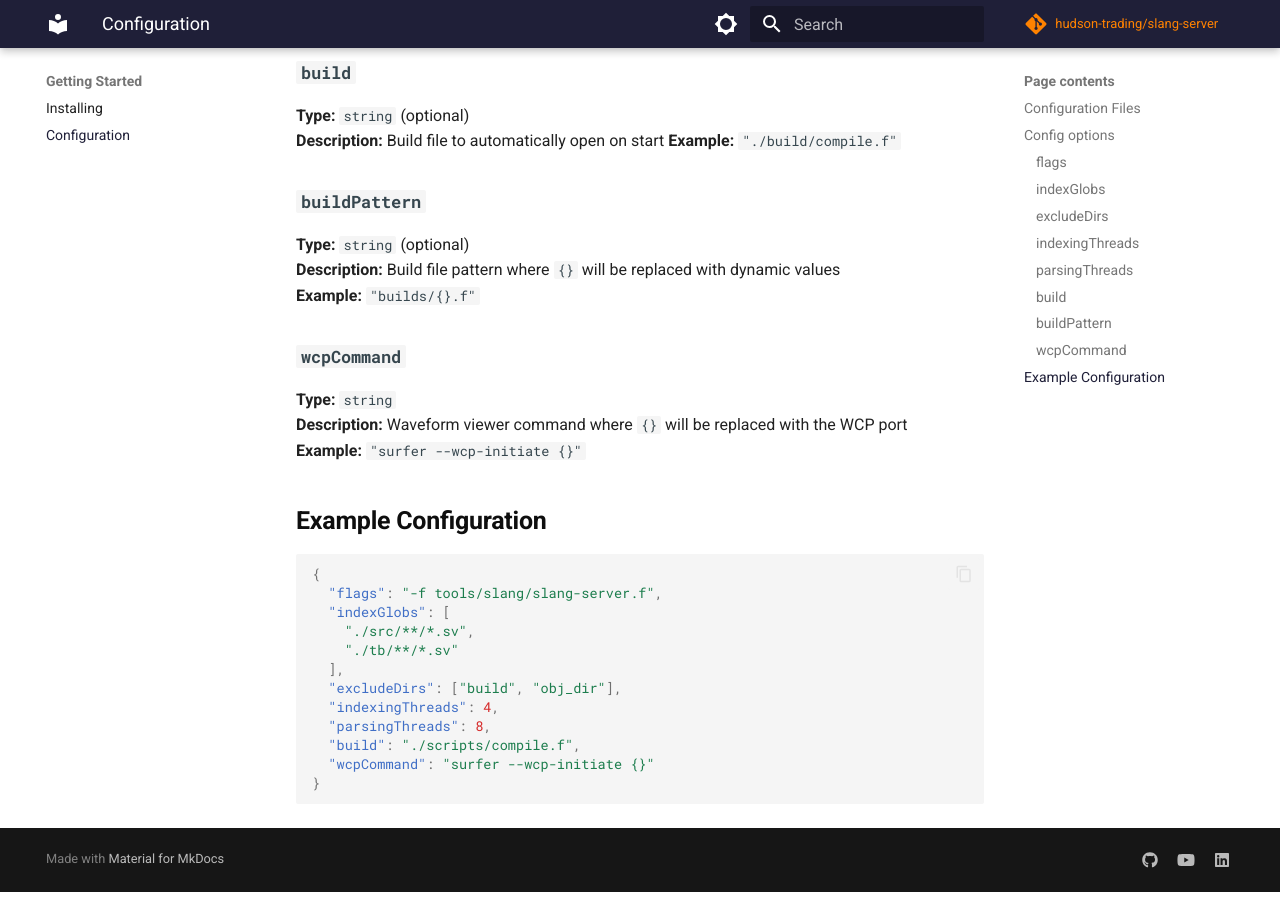
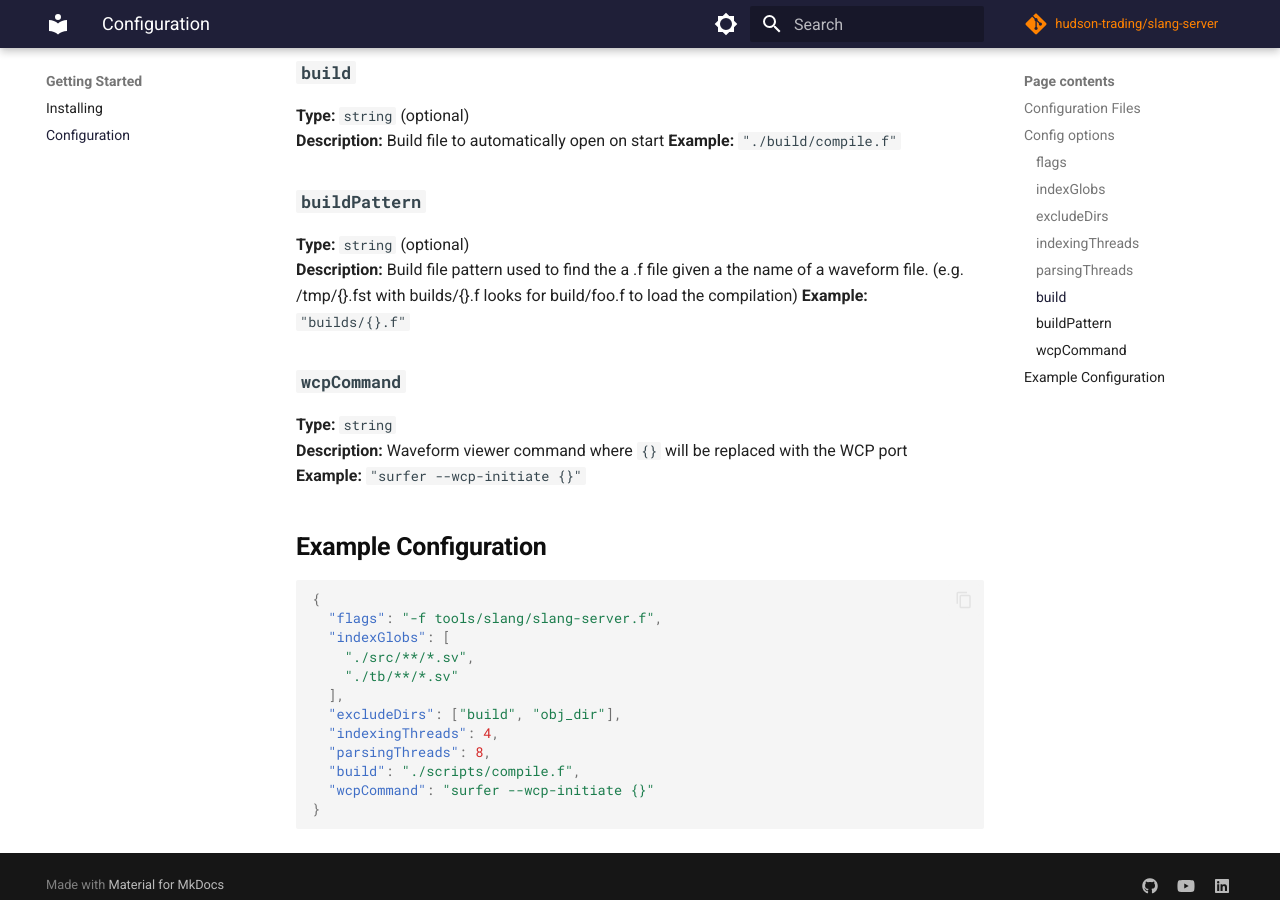
Before and after one commit to hudson-trading/slang-server, an MkDocs documentation site: the page built from docs/start/config.md, in a window 1280 px wide and 900 px high, scrolled down 1660 px. Built offline with MkDocs 1.6.1 and Material for MkDocs 9.7.7, drawn with Linux system fonts in a browser that asks for light colours; comment, search, counter and statistics services are not loaded.

Commit message:
clarify buildPattern

```diff
--- a/docs/start/config.md
+++ b/docs/start/config.md
@@ -61,7 +61,7 @@ All configuration options are optional and have sensible defaults.
 
 ### `buildPattern`
 **Type:** `string` (optional)
-**Description:** Build file pattern where `{}` will be replaced with dynamic values
+**Description:** Build file pattern used to find the a .f file given a the name of a waveform file. (e.g. /tmp/{}.fst with builds/{}.f looks for  build/foo.f to load the compilation)
 **Example:** `"builds/{}.f"`
 
 ### `wcpCommand`
```
